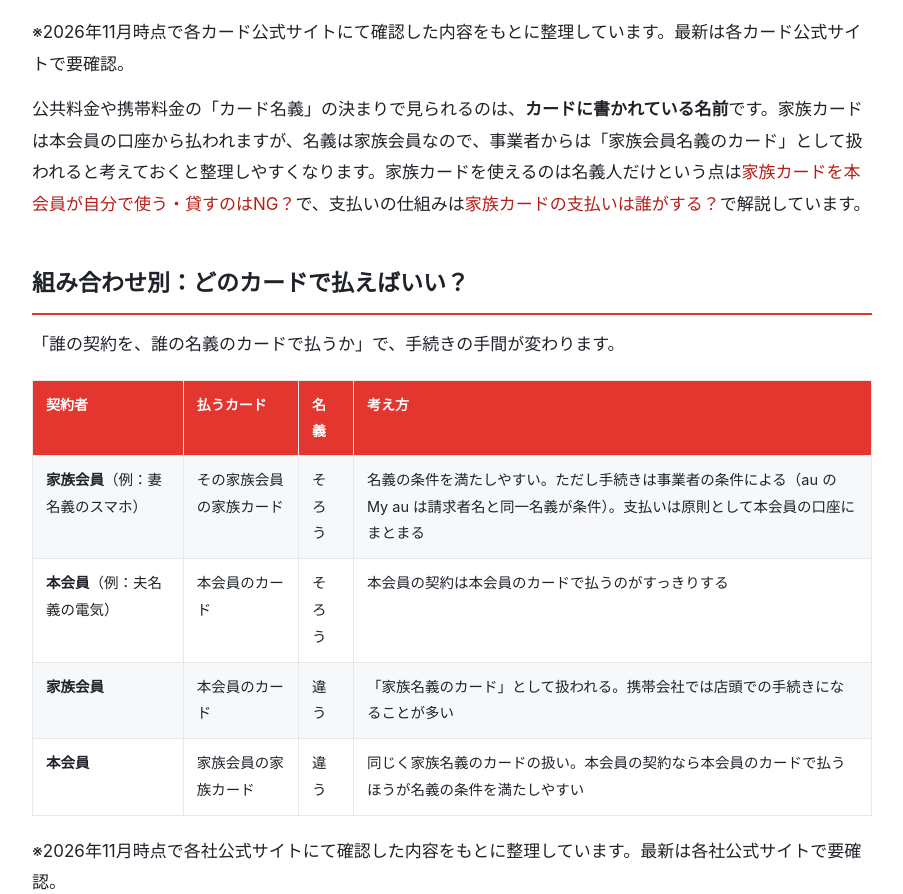
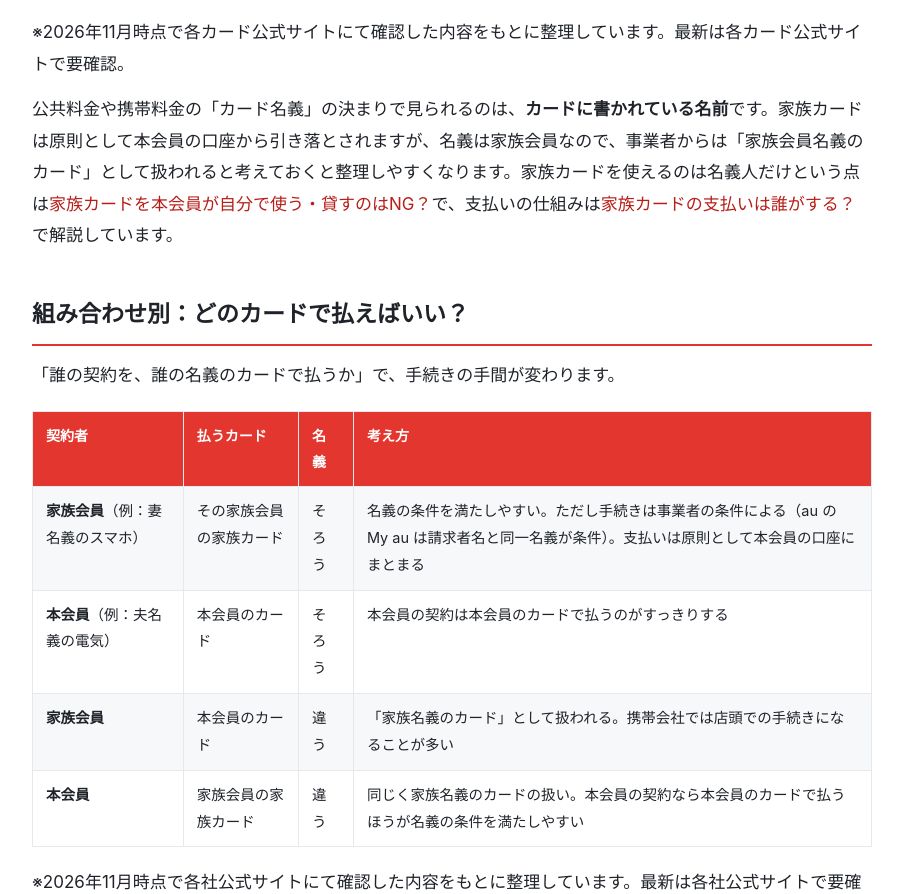
Before and after one commit to genjoK0216KK/tadashii-card, a plain HTML site: page article63.html in a window 1280 px wide. Shown: the part 2367-3261 px from the top of the page, without its empty margins (188-1091 px from the left). Drawn offline with Linux system fonts and the light colour scheme.

Commit message:
Fix article63 (review 5): 表の直後の本文にも「原則として」
Co-Authored-By: Claude Opus 5.5 <noreply@anthropic.com>

```diff
--- a/article63.html
+++ b/article63.html
@@ -64,7 +64,7 @@
     </table>
   </div>
   <p>※2026年11月時点で各カード公式サイトにて確認した内容をもとに整理しています。最新は各カード公式サイトで要確認。</p>
-  <p>公共料金や携帯料金の「カード名義」の決まりで見られるのは、<b>カードに書かれている名前</b>です。家族カードは本会員の口座から払われますが、名義は家族会員なので、事業者からは「家族会員名義のカード」として扱われると考えておくと整理しやすくなります。家族カードを使えるのは名義人だけという点は<a href="article49.html">家族カードを本会員が自分で使う・貸すのはNG？</a>で、支払いの仕組みは<a href="article58.html">家族カードの支払いは誰がする？</a>で解説しています。</p>
+  <p>公共料金や携帯料金の「カード名義」の決まりで見られるのは、<b>カードに書かれている名前</b>です。家族カードは原則として本会員の口座から引き落とされますが、名義は家族会員なので、事業者からは「家族会員名義のカード」として扱われると考えておくと整理しやすくなります。家族カードを使えるのは名義人だけという点は<a href="article49.html">家族カードを本会員が自分で使う・貸すのはNG？</a>で、支払いの仕組みは<a href="article58.html">家族カードの支払いは誰がする？</a>で解説しています。</p>
 
   <h2>組み合わせ別：どのカードで払えばいい？</h2>
   <p>「誰の契約を、誰の名義のカードで払うか」で、手続きの手間が変わります。</p>
```
